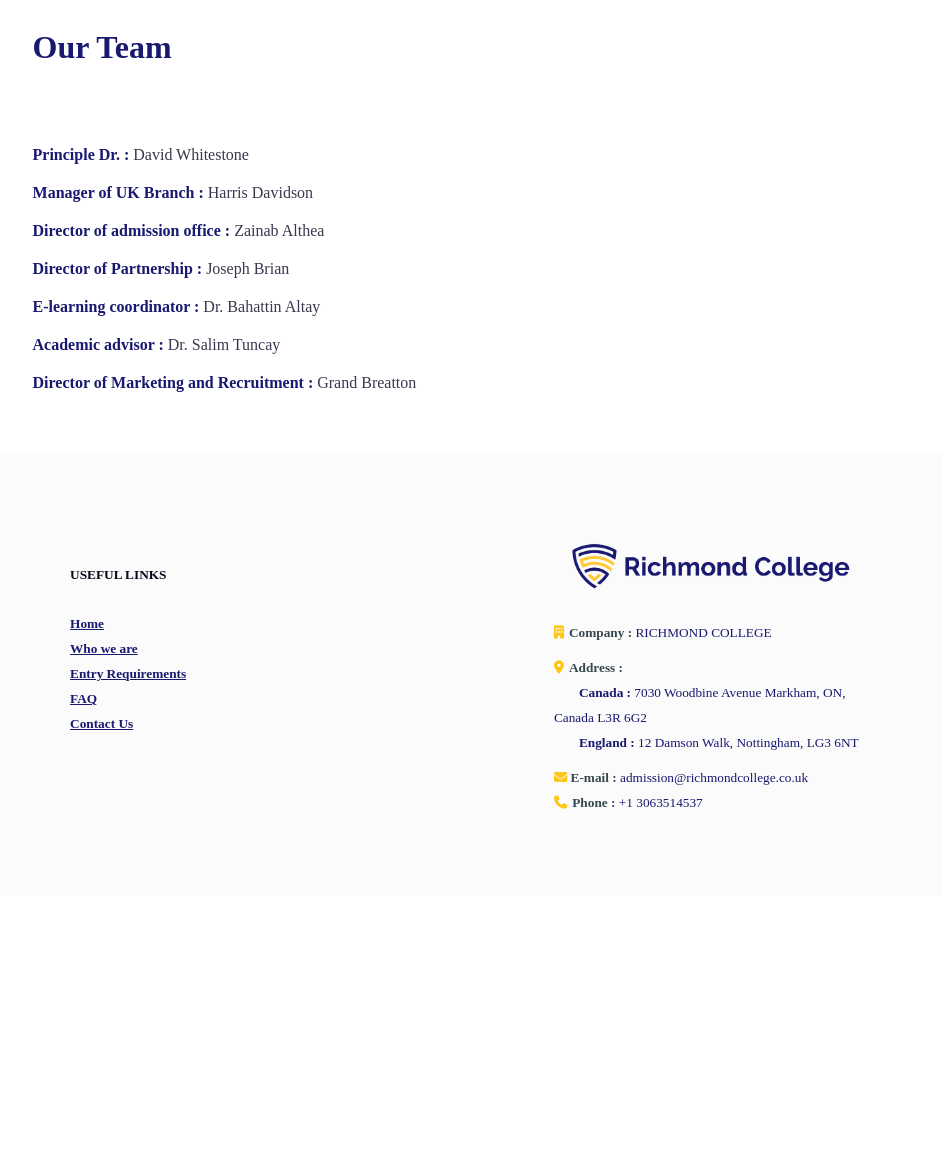
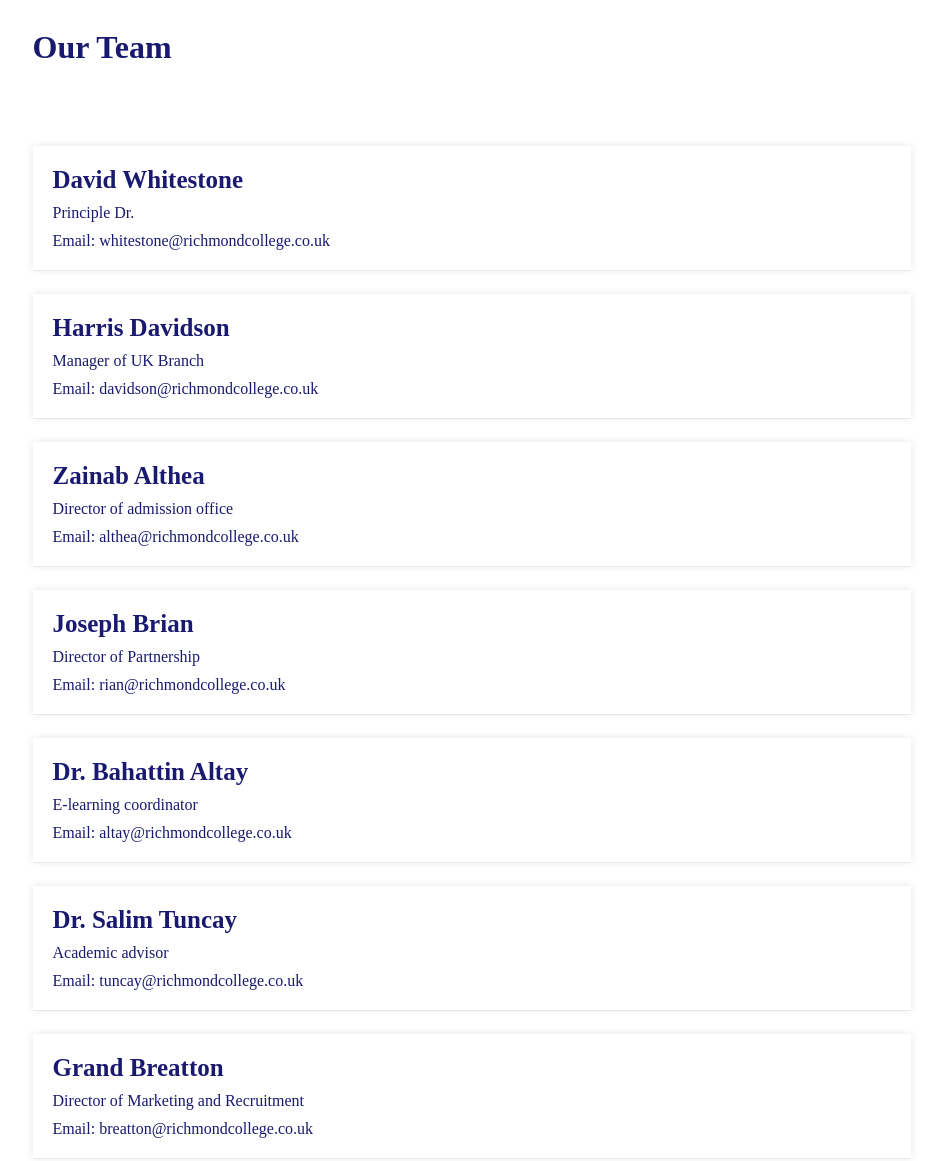
Before and after one commit to Cobatsu/Gatsby-TestOut, a Gatsby site: page /who-we-are in a window 1280 px wide. Shown: the part 740-1901 px from the top of the page, without its empty margins (168-1110 px from the left). Before the commit the page ends 1643 px from the top, so only its background shows below. Built offline with nearby package versions, Linux system fonts and the light colour scheme; Gatsby itself is replaced by a stand-in of ours.

Commit message:
added mails

```diff
--- a/src/pages/who-we-are.js
+++ b/src/pages/who-we-are.js
@@ -46,13 +46,43 @@
                     </h2>
                     <div className={styles.inner_container}>
                         <ul className={styles.staffList}>
-                            <li> <strong>Principle Dr. : </strong> David Whitestone  </li>
-                            <li> <strong>Manager of UK Branch : </strong> Harris Davidson  </li>
-                            <li> <strong>Director of admission office :  </strong> Zainab Althea   </li>
-                            <li> <strong> Director of Partnership : </strong>  Joseph Brian  </li>
-                            <li> <strong> E-learning coordinator : </strong> Dr. Bahattin Altay </li>
-                            <li> <strong> Academic advisor : </strong> Dr. Salim Tuncay</li>
-                            <li> <strong> Director of Marketing and Recruitment : </strong> Grand Breatton</li>
+
+                            <li>
+                                <span> David Whitestone </span>
+                                <span> Principle Dr. </span>
+                                <span> Email: whitestone@richmondcollege.co.uk </span>
+                            </li>
+                            <li>
+                                <span> Harris Davidson </span>
+                                <span> Manager of UK Branch </span>
+                                <span> Email: davidson@richmondcollege.co.uk </span>
+                            </li>
+                            <li>
+                                <span> Zainab Althea  </span>
+                                <span> Director of admission office </span>
+                                <span> Email: althea@richmondcollege.co.uk </span>
+                            </li>
+                            <li>
+                                <span> Joseph Brian </span>
+                                <span> Director of Partnership </span>
+                                <span> Email: rian@richmondcollege.co.uk</span>
+                            </li>
+                            <li>
+                                <span> Dr. Bahattin Altay </span>
+                                <span> E-learning coordinator </span>
+                                <span> Email: altay@richmondcollege.co.uk</span>
+                            </li>
+                            <li>
+                                <span> Dr. Salim Tuncay </span>
+                                <span> Academic advisor </span>
+                                <span> Email: tuncay@richmondcollege.co.uk</span>
+                            </li>
+                            <li>
+                                <span> Grand Breatton</span>
+                                <span> Director of Marketing and Recruitment </span>
+                                <span> Email: breatton@richmondcollege.co.uk</span>
+                            </li>
+
                         </ul>
                     </div>
                 </div>
--- a/styles/pages/course_detail.module.css
+++ b/styles/pages/course_detail.module.css
@@ -64,8 +64,22 @@
 
 .staffList li {
 
-    margin-bottom: 20px;
+    margin-bottom: 24px;
+    padding: 20px 20px 10px 20px;
+    box-shadow: rgb(17 17 26 / 5%) 0px 1px 0px, rgb(17 17 26 / 10%) 0px 0px 8px;
+    display: flex;
+    flex-direction: column;
+    color: #191970;
+}
 
+.staffList li span:first-child {
+    font-size: 25px;
+    font-weight: bold;
+
+}
+
+.staffList li span {
+    margin-bottom: 10px;
 }
 
 .content {
```
